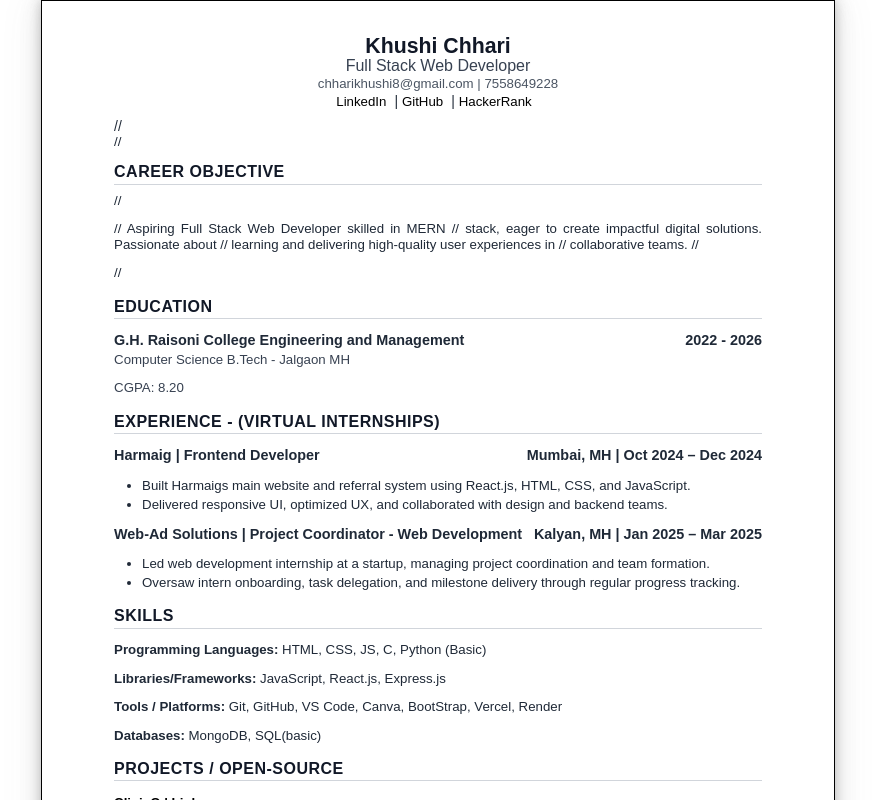
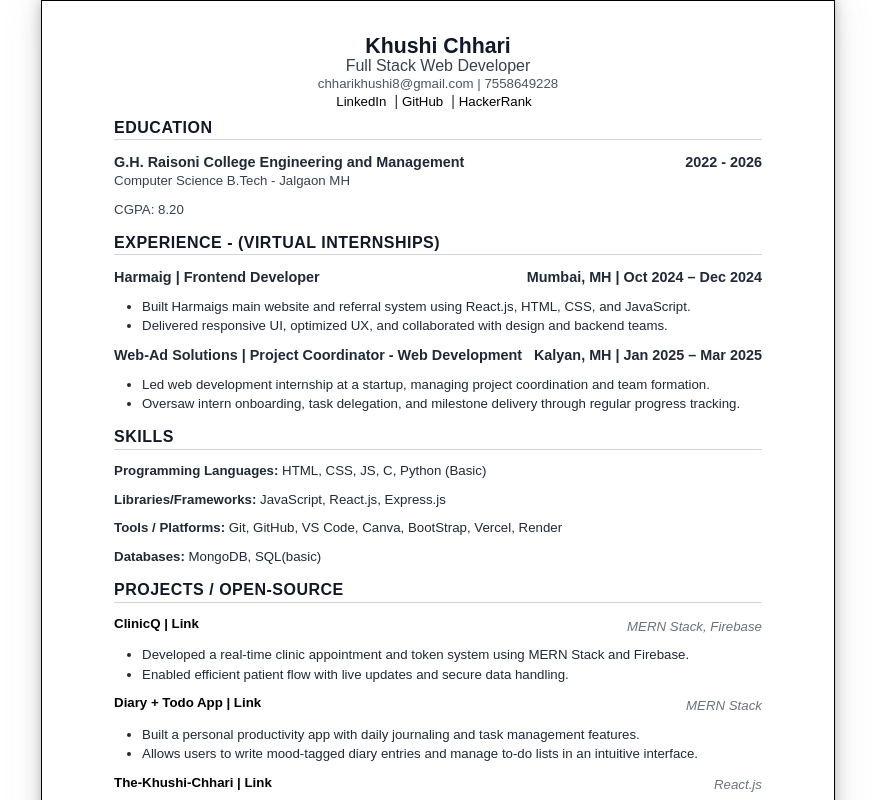
Before and after one commit to khushichhari/Resume---Khushi-Chhari, a React (Create React App) app: page / in a window 1280 px wide. Shown: the top 800 px of the page, without its empty margins (202-1077 px from the left). Built offline with nearby package versions, Linux system fonts and the light colour scheme.

Commit message:
Update Resume.js

```diff
--- a/src/Components/Resume.js
+++ b/src/Components/Resume.js
@@ -63,19 +63,6 @@ const Resume = () => {
             </a>
           </p>
         </div>
-
-        {/* Career Objective */}
-        // <section className="career-objective">
-        //   <h2 className="section-title">Career Objective</h2>
-        //   <p className="para">
-        //     Aspiring Full Stack Web Developer skilled in MERN
-        //     stack, eager to create impactful digital solutions. Passionate about
-        //     learning and delivering high-quality user experiences in
-        //     collaborative teams.
-        //   </p>
-        // </section>
-
-        {/* Education */}
         <section className="section">
           <h2 className="section-title">Education</h2>
           <p className="education-institution">
```
